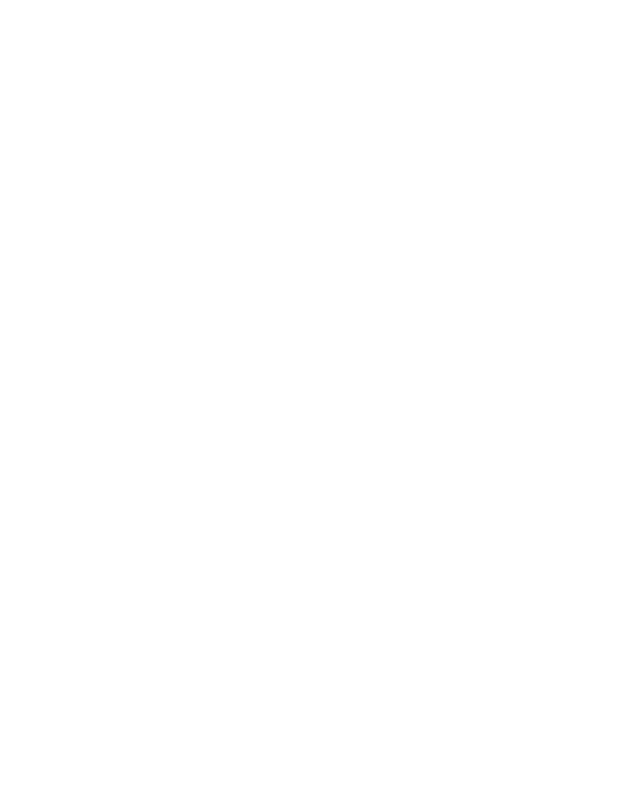
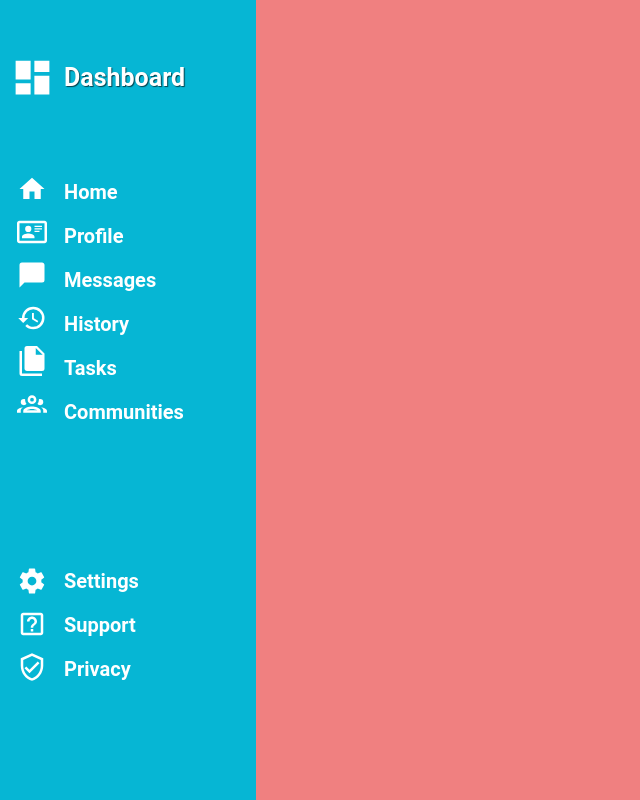
Before and after one commit to DavidxDl/AdminPage, a plain HTML site: page index.html in a window 1280 px wide. Shown: the whole page, without its empty margins (0-640 px from the left). Drawn offline with Linux system fonts and the light colour scheme.

Commit message:
why tf is so har forme to do a simple nav bar with cssgrid i suck at it

```diff
--- a/index.html
+++ b/index.html
@@ -4,10 +4,49 @@
     <meta charset="UTF-8">
     <meta http-equiv="X-UA-Compatible" content="IE=edge">
     <meta name="viewport" content="width=device-width, initial-scale=1.0">
-    <title>Document</title>
+    <title>AdminPage</title>
     <link rel="stylesheet" href="style.css">
 </head>
 <body>
+    <div class="container">
+        <div class="sidebar">
+            <img class="logoImg" src="./imgs/view-dashboard.svg" alt="">
+
+            <div class="logo">
+                <span>Dashboard</span>
+            </div>
+            <div class="svgs">
+                <a href="#"><img src="./imgs/home.svg" alt="" class="navImg 1"></a>
+                <a href="#"><img src="./imgs/card-account-details-outline.svg" alt="" class="navImg 2"></a>
+                <a href="#"><img src="./imgs/message.svg" alt="" class="navImg 3"></a>
+                <a href="#"><img src="./imgs/history.svg" alt="" class="navImg 4"></a>
+                <a href="#"><img src="./imgs/file-multiple.svg" alt="" class="navImg 5"></a>
+                <a href="#"><img src="./imgs/account-group-outline.svg" alt="" class="navImg 6"></a>
+            </div>
+            <div class="settingSvgs">
+                <a href="#"><img src="./imgs/cog.svg" alt="navImg 7" class="navImg 7"></a>
+                <a href="#"><img src="./imgs/help-box-outline.svg" alt="" class="navImg 8"></a>
+                <a href="#"><img src="./imgs/shield-check-outline.svg" alt="" class="navImg 9"></a>
+            </div>
+            <div class="navigation">
+                <ul>
+                    <li><a href="#">Home</a></li>
+                    <li><a href="#">Profile</a></li>
+                    <li><a href="#">Messages</a></li>
+                    <li><a href="#">History</a></li>
+                    <li><a href="#">Tasks</a></li>
+                    <li><a href="#">Communities</a></li>
+                </ul>
+            </div>
+            <div class="settings">
+                <ul class="settingsUi">
+                    <li><a href="#">Settings</a></li>
+                    <li><a href="#">Support</a></li>
+                    <li><a href="#">Privacy</a></li>
+                </ul>
+            </div>
+        </div>
+    </div>
 
 
 </body>
--- a/style.css
+++ b/style.css
@@ -0,0 +1,112 @@
+body{
+    box-sizing: border-box;
+    margin: 0;
+
+}
+
+.container{
+    height: 100vh;
+    display: grid;
+    grid-template-columns: 1fr 4fr ;
+    background-color: lightcoral;
+}
+
+.sidebar{
+    grid-column:1/1;
+    grid-row: 1/3;
+    background-color: #06b6d4;
+    display: grid;
+    grid-template-columns: 1fr 3fr;
+    align-items: center;
+    justify-items:start ;
+}
+.logo{
+
+    grid-column: 2/2;
+    grid-row:1/1;
+     color:white;
+     text-shadow: 1px 1px 1px rgba(0, 0, 0, 0.637);
+     font-size: 25px;
+     font-family: 'roboto' , sans-serif;
+     font-weight: 700;
+    justify-self: start;
+
+}
+.logoImg{
+    filter:invert(100%) sepia(0%) saturate(0%) hue-rotate(54deg) brightness(110%) contrast(101%);
+    grid-column: 1/1;
+    color:#ffffff;
+    width: 45px;
+    justify-self: center;
+    align-self: center;
+}
+
+.navigation{
+    color: white;
+    grid-column:2/2;
+    align-self: start;
+    justify-self: left;
+
+}
+.settings{
+
+    grid-column: 2/2;
+}
+ul{
+    display:grid;
+    justify-items: self-start;
+    padding: 0;
+
+}
+ul li {
+    justify-self: left;
+    list-style: none;
+    padding: 10px;
+    font-size: 20px;
+    font-family: 'roboto' , sans-serif;
+    font-weight: 700;
+    text-align: center;
+    padding: 10px 10px 10px 0px;
+
+
+    transition: 0.5s;
+}
+ul li a{
+    text-decoration: none;
+    color: white;
+}
+.navImg{
+    filter: invert(100%) sepia(0%) saturate(0%) hue-rotate(54deg) brightness(110%) contrast(101%);
+    grid-column: 1;
+    grid-row:2/
+}
+.svgs{
+    display: grid;
+    grid-template-columns: 30px;
+    gap: 9px;
+
+    grid-column: 1/1;
+    grid-row: 2/3;
+    justify-self: center;
+    align-self: start;
+    margin-top: 20px;
+}
+.settingSvgs{
+    grid-template-columns: 30px;
+    display: grid;
+    grid-column: 1/1;
+    grid-row: 3/4;
+    justify-self: center;
+    align-self: start;
+    gap: 9px;
+    margin-top: 7px;
+}
+.settingsUi{
+    display: grid;
+    align-self: start;
+    margin:0;
+}
+.settings{
+    display: grid;
+    align-self: start;
+}
```
Also changed, not shown: imgs/account-group-outline.svg (added), imgs/card-account-details-outline.svg (added), imgs/cog.svg (added), imgs/file-multiple.svg (added), imgs/help-box-outline.svg (added), imgs/history.svg (added), imgs/home.svg (added), imgs/message.svg (added), imgs/shield-check-outline.svg (added), imgs/view-dashboard.svg (added).
